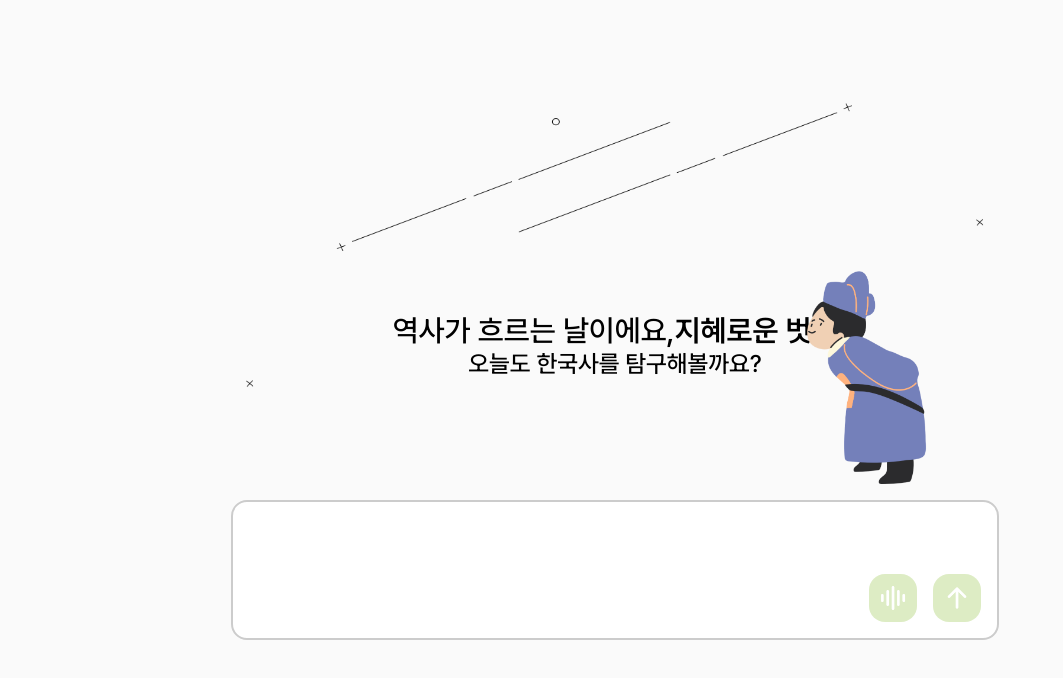
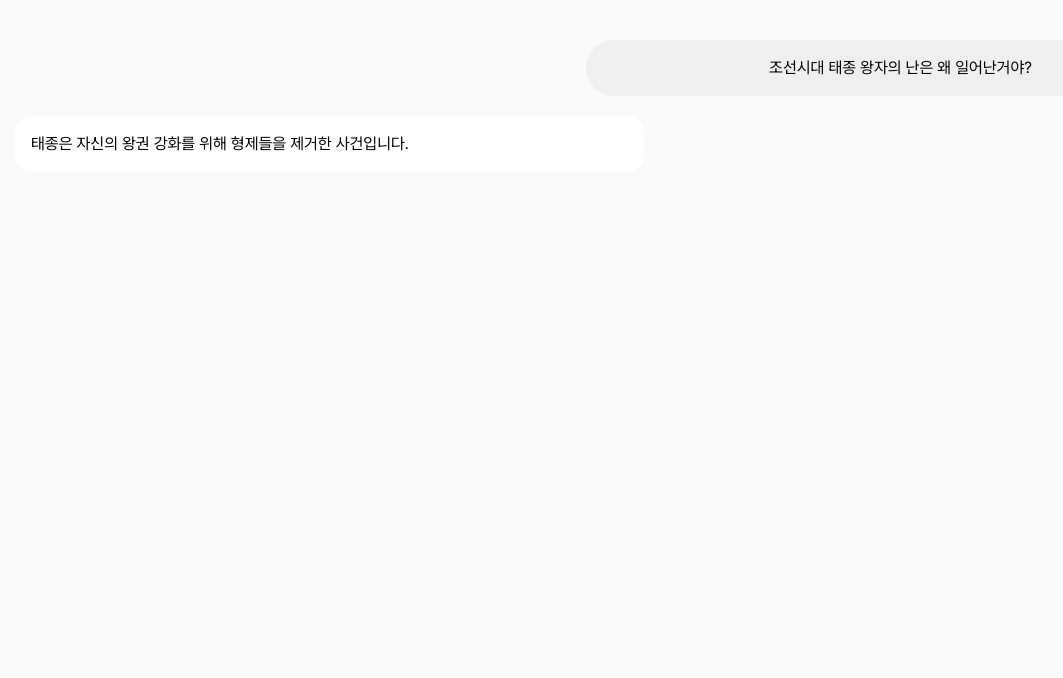
Before and after one commit to minjeongss/rag-korean-history-chatbot, a React (Vite) app in the folder client/: page / in a window 1280 px wide. Shown: the top 678 px of the page, without its empty margins (25-1088 px from the left). Built offline with nearby package versions, Linux system fonts and the light colour scheme.

Commit message:
feat: 단계별 질문 대화 형태 구현

```diff
--- a/client/src/App.tsx
+++ b/client/src/App.tsx
@@ -1,9 +1,10 @@
+import Communication from "./pages/Communication";
 import Home from "./pages/Home/index";
 
 function App() {
   return (
     <>
-      <Home />
+      <Communication />
     </>
   );
 }
--- /dev/null
+++ b/client/src/components/Response/index.tsx
@@ -0,0 +1,9 @@
+const Response = ({ text }: { text: string }) => {
+  return (
+    <div className="w-[39.31rem] h-auto flex justify-center items-center p-3 rounded-[16px] bg-[#CCCCCC]/25">
+      {text}
+    </div>
+  );
+};
+
+export default Response;
--- a/client/src/globals.css
+++ b/client/src/globals.css
@@ -17,4 +17,5 @@
 body {
   font-family: "Pretendard", sans-serif;
   font-weight: 400;
+  background-color: #fafafa;
 }
--- /dev/null
+++ b/client/src/pages/Communication/ServiceResponse.tsx
@@ -0,0 +1,9 @@
+const ServiceResponse = ({ text }: { text: string }) => {
+  return (
+    <div className="w-[39.31rem] h-auto flex justify-start items-center p-4 rounded-[16px] bg-[#FFFFFF]">
+      {text}
+    </div>
+  );
+};
+
+export default ServiceResponse;
--- /dev/null
+++ b/client/src/pages/Communication/UserResponse.tsx
@@ -0,0 +1,9 @@
+const UserResponse = ({ text }: { text: string }) => {
+  return (
+    <div className="w-[39.31rem] h-auto flex justify-center items-center p-4 rounded-[50px] bg-[#CCCCCC]/25">
+      {text}
+    </div>
+  );
+};
+
+export default UserResponse;
--- /dev/null
+++ b/client/src/pages/Communication/index.tsx
@@ -0,0 +1,34 @@
+import ServiceResponse from "./ServiceResponse";
+import UserResponse from "./UserResponse";
+
+const Communication = () => {
+  const responses = [
+    { type: "user", text: "조선시대 태종 왕자의 난은 왜 일어난거야?" },
+    {
+      type: "service",
+      text: "태종은 자신의 왕권 강화를 위해 형제들을 제거한 사건입니다.",
+    },
+  ];
+  return (
+    <div className="flex flex-col p-10 ">
+      <ul className="flex flex-col gap-5">
+        {responses.map((response, idx) => (
+          <li
+            key={`${response.text}+${idx}`}
+            className={
+              idx % 2 === 0 ? "flex justify-end" : "flex justify-start"
+            }
+          >
+            {response.type === "user" ? (
+              <UserResponse text={response.text} />
+            ) : (
+              <ServiceResponse text={response.text} />
+            )}
+          </li>
+        ))}
+      </ul>
+    </div>
+  );
+};
+
+export default Communication;
--- a/client/src/pages/Home/index.tsx
+++ b/client/src/pages/Home/index.tsx
@@ -3,7 +3,7 @@ import Header from "./Header";
 
 const Home = () => {
   return (
-    <div className="w-screen h-screen bg-[#FAFAFA]">
+    <div className="w-screen h-screen">
       <div className="flex flex-col justify-start items-center">
         <Header />
         <Input />
```
